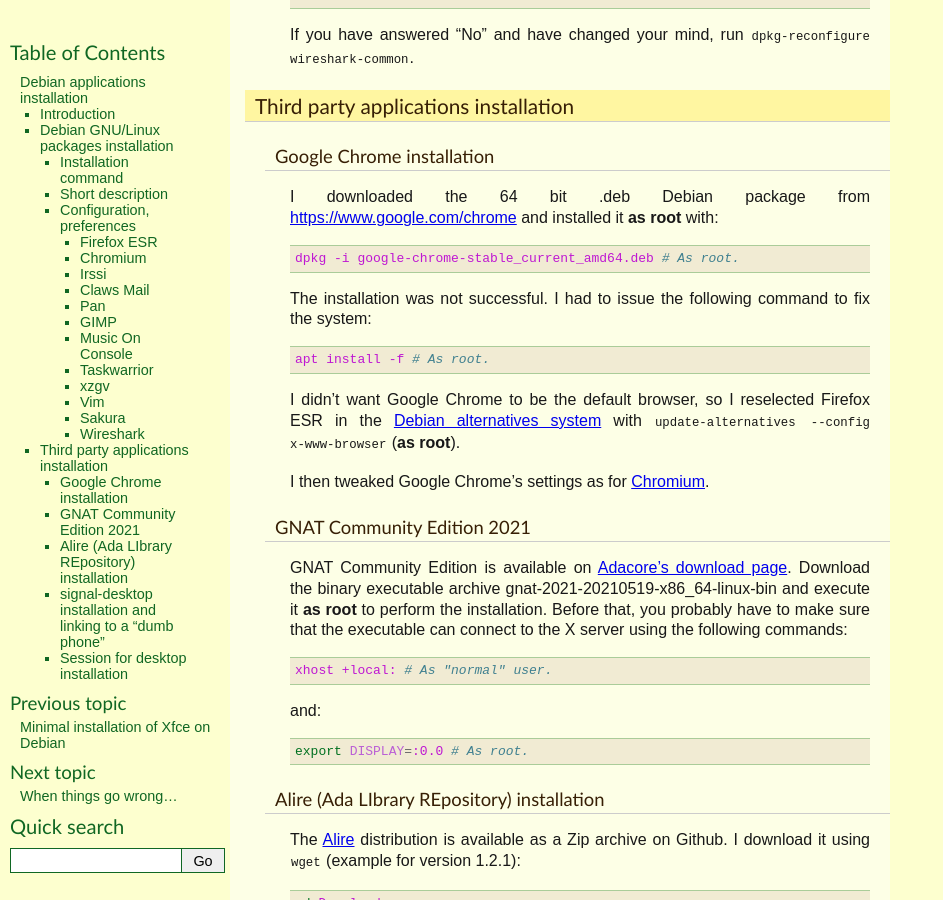
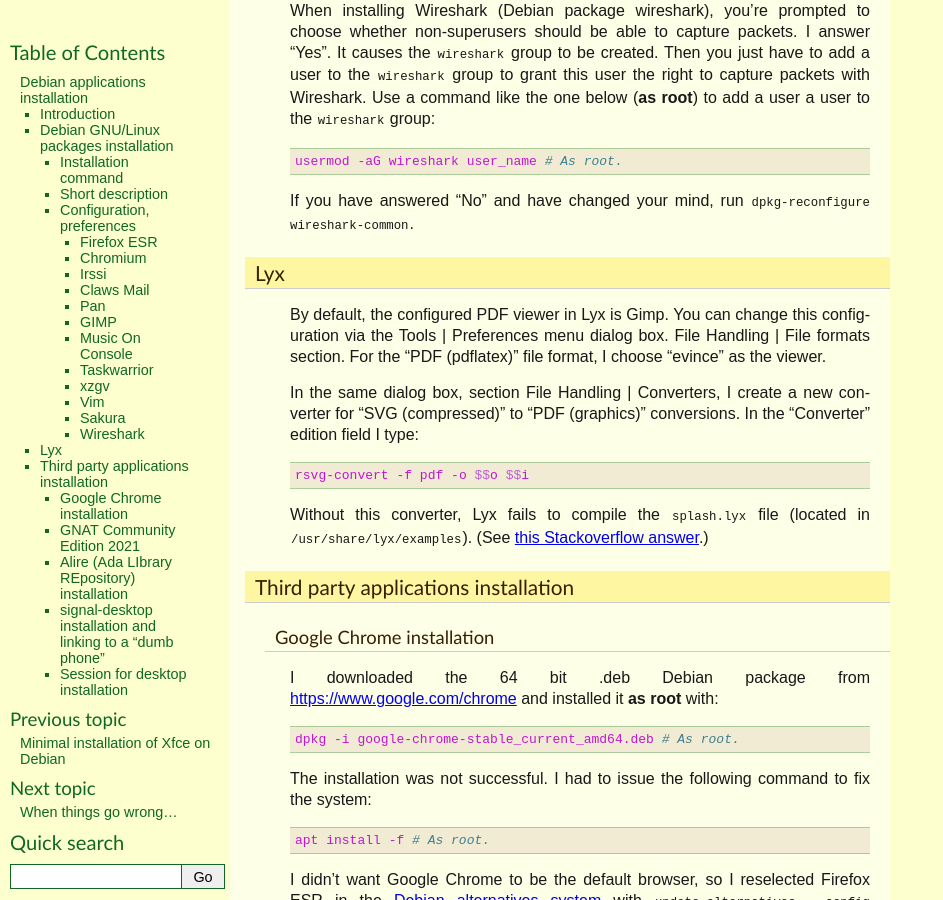
Before and after one commit to thierr26/thierr26_personal_notes_sphinx_sources, a Sphinx documentation site: the page built from source/debian_apps_install.rst, in a window 1280 px wide and 900 px high, scrolled down 7761 px. Shown: the whole window, without its empty margins (0-943 px from the left). Built offline with Sphinx 7.4.7, drawn with Linux system fonts in a browser that asks for light colours; some of the changed text lies outside the part shown.

Commit message:
Add Lyx and Pandoc (Debian apps installation page)

```diff
--- a/source/debian_apps_install.rst
+++ b/source/debian_apps_install.rst
@@ -65,6 +65,9 @@
       ghostwriter \
       xpdf \
       evince \
+      librsvg2-bin \
+      lyx texlive-lang-* \
+      pandoc \
       catdoc \
       octave \
       shellcheck \
@@ -190,6 +193,12 @@
     - PDF reader
   * - evince
     - Document viewer (can fill in forms in PDF files)
+  * - librsvg2-bin
+    - Command-line utility to convert Scalable Vector Graphics (SVG) file
+  * - lyx texlive-lang-*
+    - Document processor (almost WYSIWYG-frontend for LaTeX)
+  * - pandoc
+    - General markup converter
   * - catdoc
     - Text extractor for MS-Office files
   * - octave
@@ -583,6 +592,32 @@
 wireshark-common``.
 
 
+Lyx
+---
+
+.. index::
+  single: Lyx
+  single: rsvg-convert
+  single: librsvg2-bin
+  single: Gimp
+  single: Evince
+
+By default, the configured PDF viewer in Lyx is Gimp. You can change this
+configuration via the Tools | Preferences menu dialog box. File Handling | File
+formats section. For the "PDF (pdflatex)" file format, I choose "evince" as the
+viewer.
+
+In the same dialog box, section File Handling | Converters, I create a new
+converter for "SVG (compressed)" to "PDF (graphics)" conversions. In the
+"Converter" edition field I type::
+
+  rsvg-convert -f pdf -o $$o $$i
+
+Without this converter, Lyx fails to compile the ``splash.lyx`` file (located
+in ``/usr/share/lyx/examples``). (See
+`this Stackoverflow answer <https://tex.stackexchange.com/a/698032>`_.)
+
+
 Third party applications installation
 -------------------------------------
 
```
